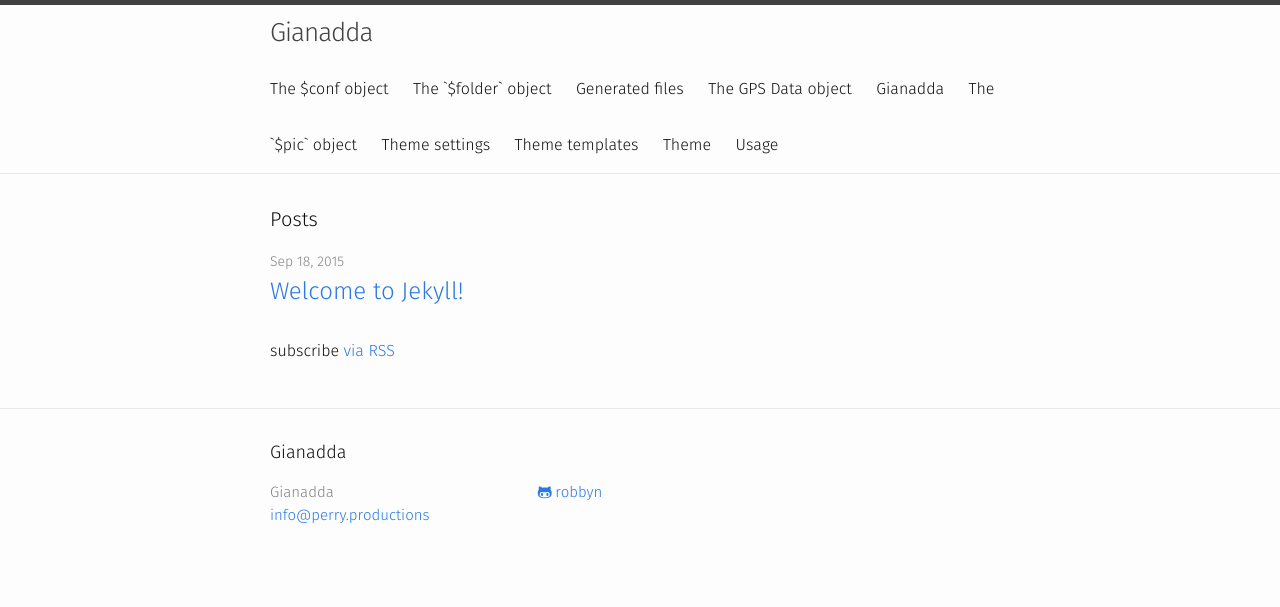
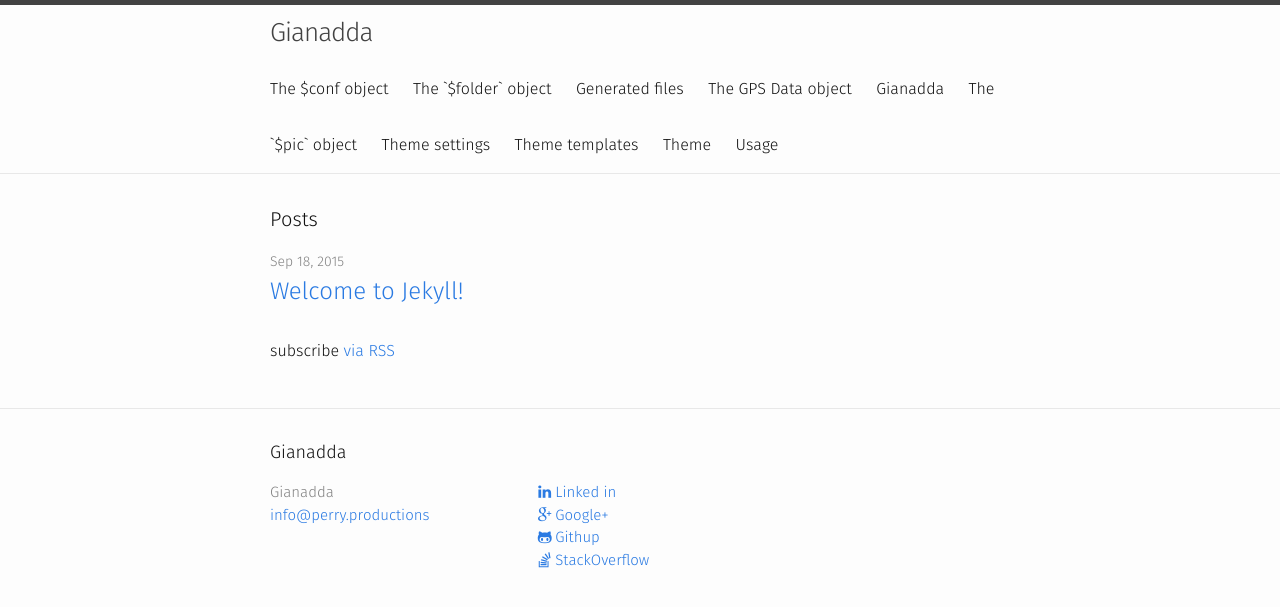
Before and after one commit to robbyn/gianadda-pages, a Jekyll site: the page built from index.html, in a window 1280 px wide. Shown: the top 607 px of the page. Built offline with Jekyll 4.4.1, drawn with Linux system fonts in a browser that asks for light colours.

Commit message:
Merge origin/master
Conflicts:
	.gitignore

```diff
--- a/_config.yml
+++ b/_config.yml
@@ -5,6 +5,7 @@ description: > # A gallery generator for hikers.
 baseurl: "" # the subpath of your site, e.g. /blog/
 url: "http://gianadda.perry.productions" # the base hostname & protocol for your site
 github_username:  robbyn
+linkedin_username: mauriceperry
 
 # Build settings
 markdown: kramdown
--- a/_includes/footer.html
+++ b/_includes/footer.html
@@ -1,7 +1,5 @@
 <footer class="site-footer">
-
     <div class="wrapper">
-
         <h2 class="footer-heading">{{ site.title }}</h2>
 
         <div class="footer-col-wrapper">
@@ -14,13 +12,18 @@
 
             <div class="footer-col  footer-col-2">
                 <ul class="social-media-list">
-          {% if site.github_username %}
                     <li>
-            <a href="https://github.com/{{ site.github_username }}">
-              <span class="icon-github username">{{ site.github_username }}</span>
-            </a>
+                        <a target="_blank" class="icon-linkedin username" href="https://www.linkedin.com/in/mauriceperry">Linked in</a>
                     </li>
-          {% endif %}
+                    <li>
+                        <a target="_blank" class="icon-gplus username" href="https://plus.google.com/105003383502499251992/">Google+</a>
+                    </li>
+                    <li>
+                        <a target="_blank" class="icon-github username" href="https://github.com/robbyn">Githup</a>
+                    </li>
+                    <li>
+                        <a target="_blank" class="icon-stackoverflow username" href="http://stackoverflow.com/users/72673/maurice-perry">StackOverflow</a>
+                    </li>
                 </ul>
             </div>
 
@@ -28,7 +31,5 @@
                 <p class="text">{{ site.description }}</p>
             </div>
         </div>
-
     </div>
-
 </footer>
--- a/css/font/config.json
+++ b/css/font/config.json
@@ -115,6 +115,12 @@
       "src": "fontawesome"
     },
     {
+      "uid": "e1597911f34fea0a188ae51fe4a2d9a9",
+      "css": "stackoverflow",
+      "code": 59417,
+      "src": "fontawesome"
+    },
+    {
       "uid": "3958d12510001a1a172f088893506c27",
       "css": "stumbleupon",
       "code": 59406,
--- a/css/font/fontello.css
+++ b/css/font/fontello.css
@@ -1,10 +1,10 @@
 @font-face {
   font-family: 'fontello';
-  src: url('../font/fontello.eot?16561552');
-  src: url('../font/fontello.eot?16561552#iefix') format('embedded-opentype'),
-       url('../font/fontello.woff?16561552') format('woff'),
-       url('../font/fontello.ttf?16561552') format('truetype'),
-       url('../font/fontello.svg?16561552#fontello') format('svg');
+  src: url('../font/fontello.eot?69168986');
+  src: url('../font/fontello.eot?69168986#iefix') format('embedded-opentype'),
+       url('../font/fontello.woff?69168986') format('woff'),
+       url('../font/fontello.ttf?69168986') format('truetype'),
+       url('../font/fontello.svg?69168986#fontello') format('svg');
   font-weight: normal;
   font-style: normal;
 }
@@ -14,7 +14,7 @@
 @media screen and (-webkit-min-device-pixel-ratio:0) {
   @font-face {
     font-family: 'fontello';
-    src: url('../font/fontello.svg?16561552#fontello') format('svg');
+    src: url('../font/fontello.svg?69168986#fontello') format('svg');
   }
 }
 */
@@ -79,3 +79,4 @@
 .icon-globe:before { content: '\e816'; } /* '' */
 .icon-text:before { content: '\e817'; } /* '' */
 .icon-github:before { content: '\e818'; } /* '' */
+.icon-stackoverflow:before { content: '\e819'; } /* '' */
--- a/css/main.scss
+++ b/css/main.scss
@@ -48,3 +48,7 @@ $on-laptop:        800px;
         "layout",
         "syntax-highlighting"
 ;
+
+a:hover:before {
+    text-decoration: none;
+}
```
Also changed, not shown: css/font/fontello.ttf, css/font/fontello.woff, 2 other files. Lines whose indentation alone changed are shown as unchanged.
